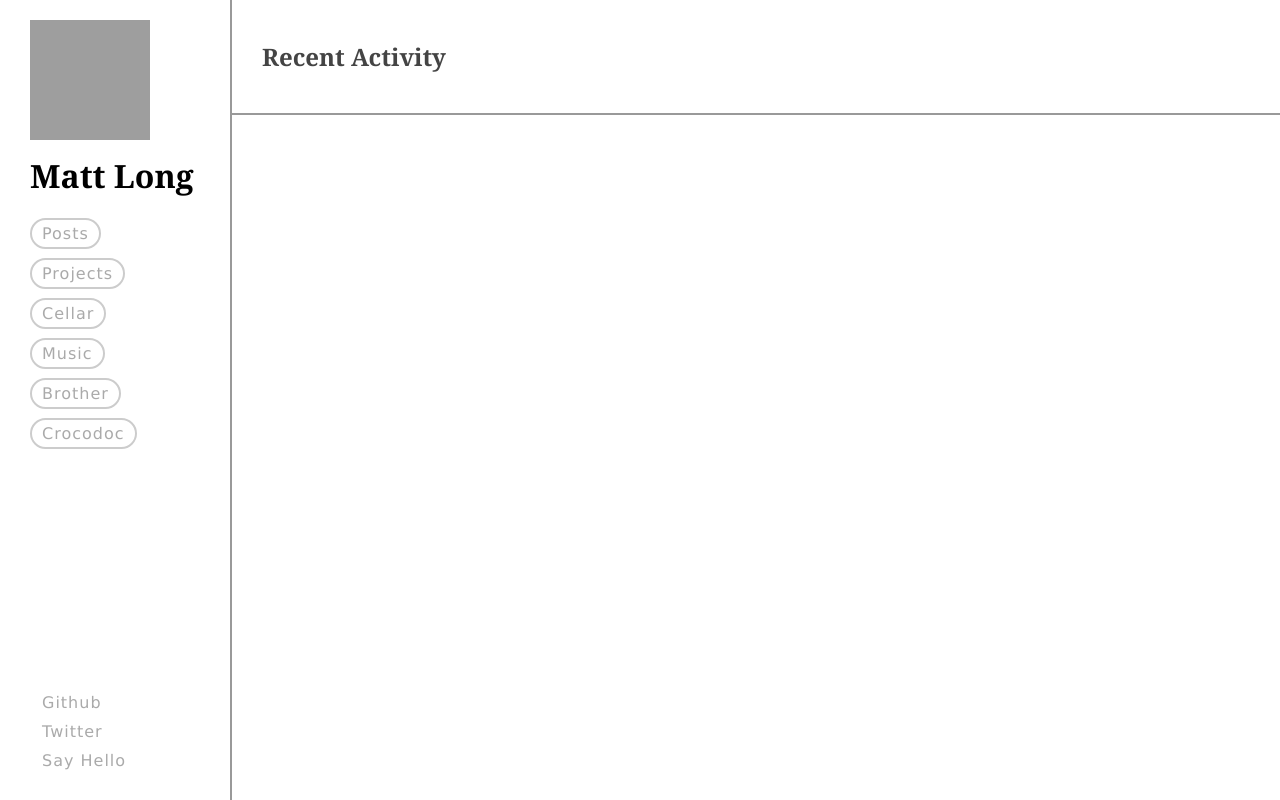
After one commit to mattlong/mattlong, a Python web app: template mattlongweb/templates/base.html in a window 1280 px wide. The commit adds this page. Run offline with Jinja, Linux system fonts and the light colour scheme; the template is opened without the code that fills it, so the values that code supplies are empty; some libraries are stand-ins or nearby versions; grey boxes are pictures that could not be loaded.

Commit message:
making a base page template

```diff
--- /dev/null
+++ b/mattlongweb/templates/base.html
@@ -0,0 +1,106 @@
+<!doctype html>
+<html>
+  <head>
+    <meta charset="UTF-8">
+    <title>{% block title %}Matt Long : Rebel Scum{% endblock %}</title>
+
+    <meta name="author" content="Jonathan Matthew Long">
+    <meta name="description" content="DESCRIPTION">
+    <meta name="keywords" content="KEYWORDS,HERE">
+    <link rel="shortcut icon" href="FAVICON.ico" type="image/vnd.microsoft.icon">
+
+    <!--link rel='stylesheet' href='//fonts.googleapis.com/css?family=FONT1|FONT2ETC' type='text/css'-->
+    <link rel="stylesheet" href="{{STATIC_URL}}normalize.css">
+    <style type="text/css">
+      /*
+      Retrieved 2012-05-29 from http://yui.yahooapis.com/3.5.1/build/cssreset/cssreset-min.css
+      YUI 3.5.1 (build 22)
+      Copyright 2012 Yahoo! Inc. All rights reserved.
+      Licensed under the BSD License.
+      http://yuilibrary.com/license/
+      */
+      /*html{color:#000;background:#FFF}body,div,dl,dt,dd,ul,ol,li,h1,h2,h3,h4,h5,h6,pre,code,form,fieldset,legend,input,textarea,p,blockquote,th,td{margin:0;padding:0}table{border-collapse:collapse;border-spacing:0}fieldset,img{border:0}address,caption,cite,code,dfn,em,strong,th,var{font-style:normal;font-weight:normal}ol,ul{list-style:none}caption,th{text-align:left}h1,h2,h3,h4,h5,h6{font-size:100%;font-weight:normal}q:before,q:after{content:''}abbr,acronym{border:0;font-variant:normal}sup{vertical-align:text-top}sub{vertical-align:text-bottom}input,textarea,select{font-family:inherit;font-size:inherit;font-weight:inherit}input,textarea,select{*font-size:100%}legend{color:#000}#yui3-css-stamp.cssreset{display:none}*/
+
+      html { font-family:Verdana,sans-serif; }
+      footer, header, section { display: block; }
+      a:hover,a:active { outline:0; }
+
+      #sidebar { width:170px; padding:20px 30px; position:fixed; top:0; bottom:0; border-right:2px solid #999; }
+      #header { margin-left:232px; border-bottom:2px solid #999; }
+      #main { margin-left:232px; }
+
+      /* sidebar components */
+      #sigil { }
+
+      #name { margin-top:10px; font-family:Georgia; }
+      #name a { color:#000; text-decoration:none; }
+      #name a:active, #name a:visited { color:#000; }
+      #name a:hover { color:green; }
+
+      .round-buttons { list-style:none; margin:0 auto; padding:0; }
+      .round-buttons li { padding:6px 0 15px 0; } /* display:block; clear:both; float:none; */
+      .round-buttons a { border:2px solid #ccc; border-radius:40px; padding:4px 10px; color:#aaa; text-decoration:none; letter-spacing:1px; }
+      .round-buttons a:hover { border-color:green; background-color:green; color:white; }
+
+      #me-links { position:absolute; bottom:20px; }
+      #me-links li { padding:0 0 10px 0; }
+      #me-links a { border:0px solid #aaa; padding:5px 10px 5px 12px; }
+
+      /* header components */
+      #title { font-family:Georgia; margin:0; padding:40px 30px; color:#444; }
+
+    </style>
+  </head>
+  <body>
+    <section id="sidebar">
+      <div id="sigil"><a href="index.html"><img src="https://secure.gravatar.com/avatar/6c33da7fe3a64d7483e9c7117c49edf5?s=120" width="120" height="120"/></a></div>
+
+      <h1 id="name"><a href="index.html">Matt Long</a></h1>
+
+      <ul id="nav-links" class="round-buttons">
+        <li><a href="#">Posts</a></li>
+        <li><a href="#">Projects</a></li>
+        <!--li><a href="#">Tools</a></li-->
+        <li><a href="#">Cellar</a></li>
+        <li><a href="music">Music</a></li>
+        <!--li><a href="#">Nostalgia</a></li-->
+        <li><a href="#">Brother</a></li>
+        <li><a target="_blank" href="https://crocodoc.com">Crocodoc</a></li>
+      </ul>
+
+      <ul id="me-links" class="round-buttons">
+        <li><a target="_blank" href="https://github.com/mattlong">Github</a></li>
+        <li><a target="_blank" href="http://twitter.com/#!/mateolargo">Twitter</a></li>
+        <li><a href="mailto:example@test.com">Say Hello</a></li>
+      </ul>
+    </section>
+
+    <section id="header">
+      <h2 id="title">{% block headline %}Recent Activity{% endblock %}</h2>
+    </section>
+
+    <section id="main">
+    {% block main %}{% endblock %}
+    </section>
+
+    <script src="//ajax.googleapis.com/ajax/libs/jquery/1.7.2/jquery.min.js"></script>
+    <script>window.jQuery || document.write('<script src="{{STATIC_URL}}thirdparty/jquery-1.7.2.min.js"><\/script>')</script>
+    <script>
+      function autorun()
+      {
+
+      }
+      if (document.addEventListener) document.addEventListener("DOMContentLoaded", autorun, false);
+      else if (document.attachEvent) document.attachEvent("onreadystatechange", autorun);
+      else window.onload = autorun;
+
+
+      //Google analytics
+      //var _gaq=[['_setAccount','UA-XXXXX-X'],['_trackPageview']];
+      //(function(d,t){var g=d.createElement(t),s=d.getElementsByTagName(t)[0];
+      //g.src=('https:'==location.protocol?'//ssl':'//www')+'.google-analytics.com/ga.js';
+      //s.parentNode.insertBefore(g,s)}(document,'script'));
+    </script>
+  </body>
+</html>
+<!-- vim: set ts=2 expandtab: -->
```
Also changed, not shown: base/tests.py (deleted, +0 -16 lines), mattlongweb/templates/index.html (+4 -107 lines), music/tests.py (deleted, +0 -16 lines).
